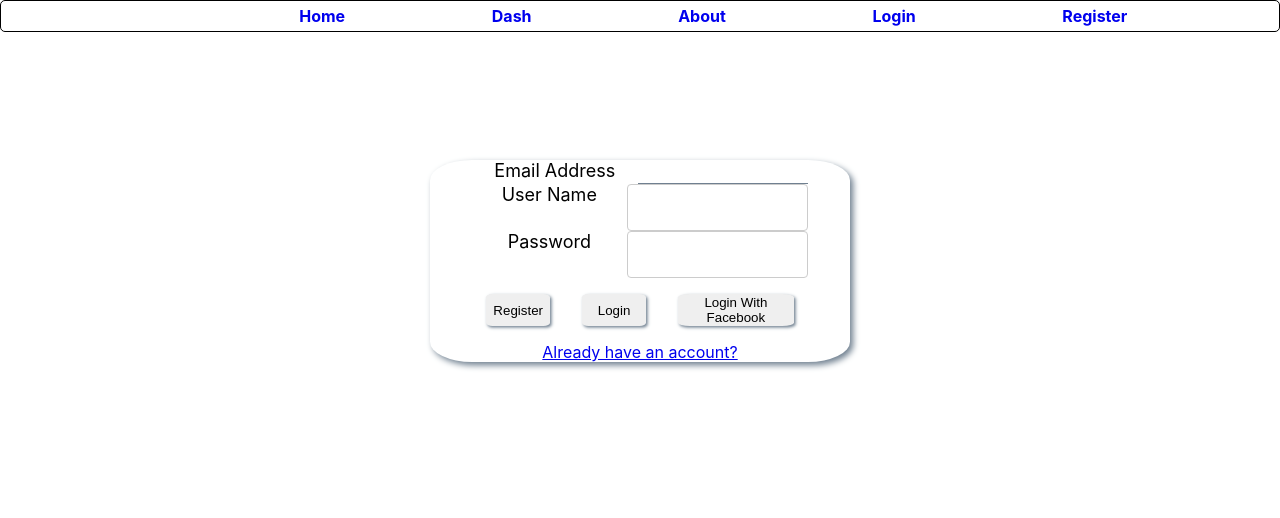
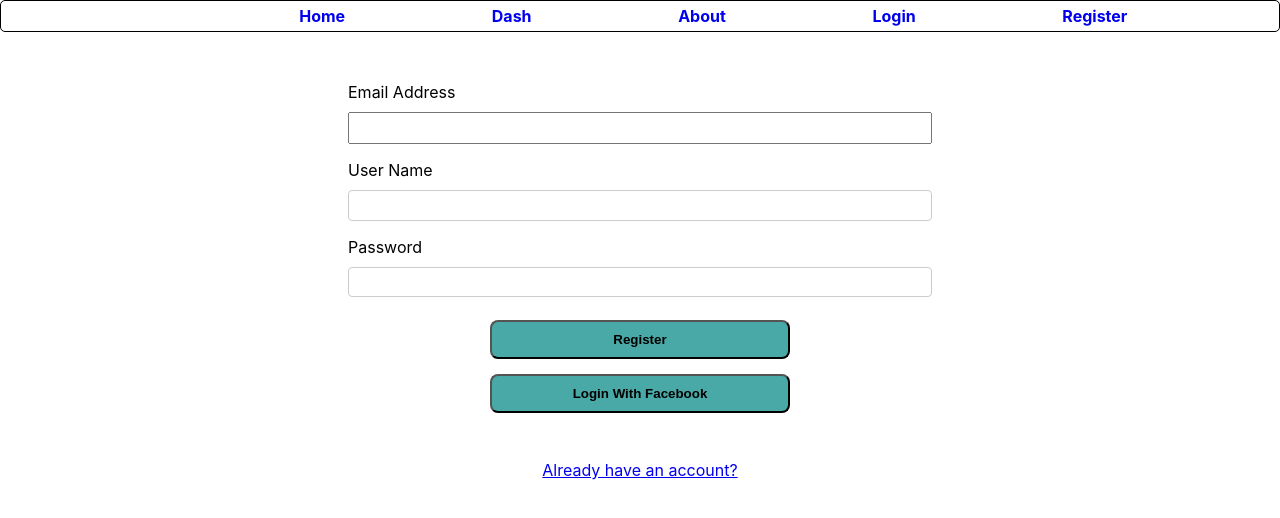
Before and after one commit to Nvlt/endless_encounters_client, a React (Create React App) app: page /register in a window 1280 px wide. Shown: the top 518 px of the page. Built offline with nearby package versions, Linux system fonts and the light colour scheme.

Commit message:
changed reg page to match login

```diff
--- a/src/components/HomeMain/HomeMain.js
+++ b/src/components/HomeMain/HomeMain.js
@@ -9,7 +9,7 @@ export default function Home() {
   return (
     <main className='main'>
       <h1 className="font-xxl flex-1 font-nerd center flex-grow text-pop-up-bottom">Endless Encounters</h1>
-      <h3 className='subHead'>A place for those seeking a way to leave their world behind.</h3>
+      <h3 className='subHead'>A place for those seeking a way to leave their world behind... </h3>
       <nav className='mainNav'>
         <Link className='mainLink' to='/main'>Start</Link>
         <Link className='mainLink' to='/register'>Register</Link>
--- /dev/null
+++ b/src/components/RegistrationForm/RegistrationForm.css
@@ -0,0 +1,68 @@
+input[type=text], input[type=password] {
+    width: 100%;
+    padding: 12px;
+    border: 1px solid #ccc;
+    border-radius: 4px;
+    box-sizing: border-box;
+    resize: vertical;
+  }
+
+  .mainBody{
+    display: flex;
+    flex-direction: column;
+    width: 100%;
+  }
+
+  .form{
+    display: flex;
+    flex-direction: column;
+    padding: 10px;
+    min-width: 300px;
+    border-radius: 3px;
+    max-width: 500px;
+    margin: 0 auto;
+  }
+  .row{
+    display: flex;
+    flex-direction: column;
+    justify-content: flex-end;
+    padding: .5em;
+  }
+  .row > input{
+  padding: .5em;
+  }
+
+  .row > label {
+    padding-bottom: 10px;
+  }
+
+  .form  button {
+    display: block;
+    width: 50%;
+    margin: 15px auto;
+    padding: 10px;
+    font-weight: 700;
+    background-color: #48A9A6;
+    border-radius: 8px;
+    cursor: grab;
+  }
+
+  .accountRte{
+      /* text-decoration: none; */
+      text-align: center;
+      margin-top: 2rem;
+  }
+
+  .form button:hover {
+    background-color: #FEC369;
+    box-shadow: 0 0 10px 2px #595358;
+  }
+
+  @media all and (min-width: 600px){
+    .form{
+      display: flex;
+      flex-direction: column;
+      margin-top: 2rem;
+      min-width: 600px;
+    }
+  }
--- a/src/components/RegistrationForm/RegistrationForm.js
+++ b/src/components/RegistrationForm/RegistrationForm.js
@@ -2,6 +2,7 @@ import React from 'react'
 import { Link } from 'react-router-dom'
 import UserContext from '../../contexts/UserContext'
 import AuthApiService from '../../services/auth-api-service';
+import './RegistrationForm.css'
 
 export default class Registration extends React.Component {
   static contextType = UserContext;
@@ -28,45 +29,36 @@ export default class Registration extends React.Component {
 
   render() {
     return (
-      <main className="flex flex-col center flex-1 width-full">
+      <main className="mainBody">
 
         {
           this.state.error &&
           <div className='error'>{this.state.error}</div>
         }
 
-        <div className="flex-1 flex  center p-2 mt-4 justify-stretch">
+          <form className="form" onSubmit={this.handleRegister}>
 
-          <form className="boxshadow rounded-lighter flex-1 flex-grow flex flex-col center  m-2" onSubmit={this.handleRegister}>
-
-            <div className="flex flex-row flex-1 mx-2 max-width-80 font-lg">
-              <label htmlFor="useremail" className="flex-1">Email Address</label>
-              <input type="email" name="useremail" id="useremail"
-                className="flex-1 width-full font-lg border-none border-b" />
+            <div className="row">
+              <label htmlFor="useremail">Email Address</label>
+              <input type="email" name="useremail" id="useremail"/>
             </div>
 
-            <div className="flex flex-row flex-1 mx-2 max-width-80 font-lg">
-              <label htmlFor="username" className="flex-1">User Name</label>
-              <input type="text" name="username" id='username'
-                className="flex-1 width-full font-lg border-none border-b" />
+            <div className="row">
+              <label htmlFor="username">User Name</label>
+              <input type="text" name="username" id='username'/>
             </div>
 
-            <div className="flex flex-row flex-1 mx-2 max-width-80 font-lg">
-              <label htmlFor="userpass" className="flex-1">Password</label>
-              <input type="password" name="userpass" id="userpass"
-                className="flex-1 width-full font-lg border-none border-b" />
+            <div className="row">
+              <label htmlFor="userpass">Password</label>
+              <input type="password" name="userpass" id="userpass"/>
             </div>
 
-            <div className="flex-1 flex flex-row-wrap justify-around">
-              <button className="flex-1 m-1 boxshadow-light border-none rounded-lighter">Register</button>
-              <button className="flex-1 m-1 boxshadow-light border-none rounded-lighter">Login</button>
-              <button className="flex-2 m-1 boxshadow-light border-none rounded-lighter">Login With Facebook</button>
+            <div>
+              <button>Register</button>
+              <button>Login With Facebook</button>
             </div>
-              <Link to='/login'>
-                <a>Already have an account?</a>
-              </Link>
+              <Link className="accountRte" to='/login'>Already have an account?</Link>
           </form>
-        </div>
       </main>
     )
   }
```
